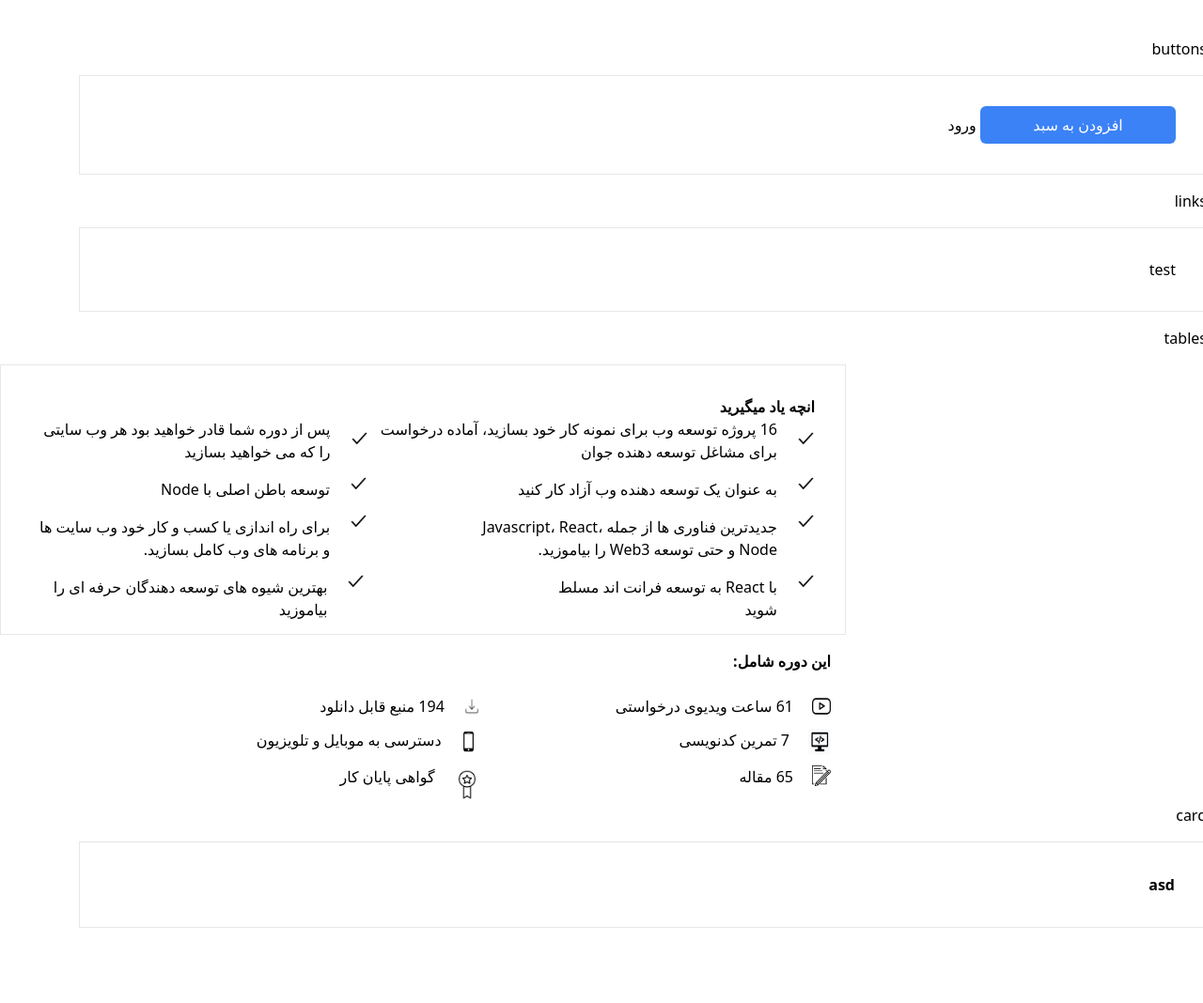
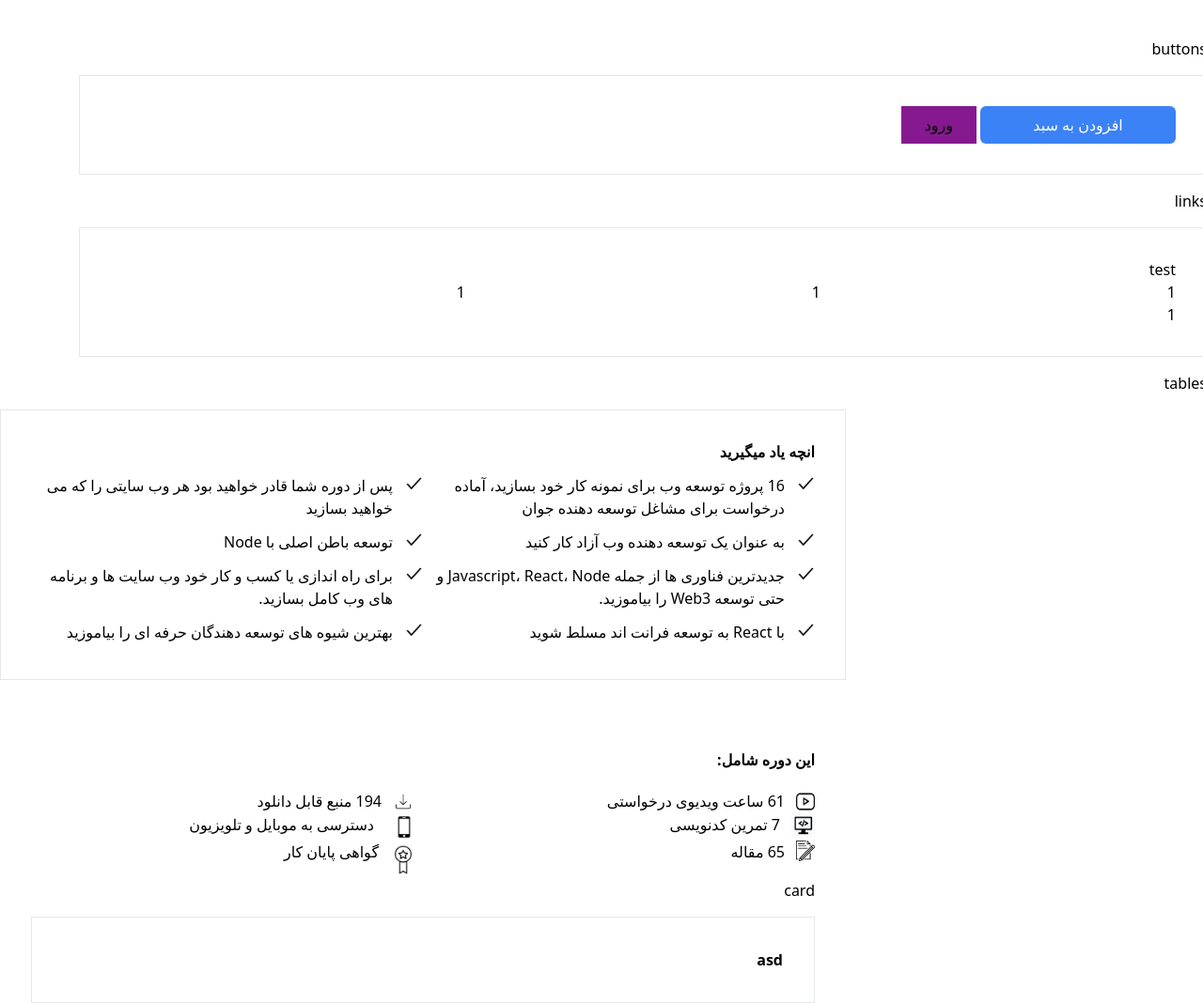
Before and after one commit to rahimifh/Elearning, a Python web app: template src/templates/components.html in a window 1280 px wide; the page is wider, and only the part inside the window is pictured. Shown: that part at 94% size. Before the commit the page ends 988 px from the top of that part, so only its background shows below. Run offline with Jinja, Linux system fonts and the light colour scheme; the template is opened without the code that fills it, so the values that code supplies are empty.

Commit message:
I improved the table

```diff
--- a/src/assets/css/output-tailwind.css
+++ b/src/assets/css/output-tailwind.css
@@ -662,24 +654,12 @@ video {
   margin-bottom: 1rem;
 }
 
-.mr-20 {
-  margin-right: 5rem;
-}
-
 .mr-3 {
   margin-right: 0.75rem;
 }
 
 .mr-36 {
   margin-right: 9rem;
-}
-
-.mr-40 {
-  margin-right: 10rem;
-}
-
-.mr-48 {
-  margin-right: 12rem;
 }
 
 .mr-5 {
@@ -710,8 +690,84 @@ video {
   margin-top: 10rem;
 }
 
+.mt-5 {
+  margin-top: 1.25rem;
+}
+
 .mt-6 {
   margin-top: 1.5rem;
+}
+
+.mt-20 {
+  margin-top: 5rem;
+}
+
+.mt-28 {
+  margin-top: 7rem;
+}
+
+.mt-16 {
+  margin-top: 4rem;
+}
+
+.mr-16 {
+  margin-right: 4rem;
+}
+
+.mr-2 {
+  margin-right: 0.5rem;
+}
+
+.mr-1 {
+  margin-right: 0.25rem;
+}
+
+.mr-\[2px\] {
+  margin-right: 2px;
+}
+
+.mr-\[20px\] {
+  margin-right: 20px;
+}
+
+.mr-\[1px\] {
+  margin-right: 1px;
+}
+
+.mr-\[3px\] {
+  margin-right: 3px;
+}
+
+.mr-\[15px\] {
+  margin-right: 15px;
+}
+
+.mr-\[18px\] {
+  margin-right: 18px;
+}
+
+.mr-\[16px\] {
+  margin-right: 16px;
+}
+
+.mr-\[13px\] {
+  margin-right: 13px;
+}
+
+.mr-\[10px\] {
+  margin-right: 10px;
+}
+
+.mr-\[12px\] {
+  margin-right: 12px;
+}
+
+.mr-\[8px\] {
+  margin-right: 8px;
+}
+
+.mr-\[7px\] {
+  margin-right: 7px;
 }
 
 .flex {
@@ -762,8 +822,24 @@ video {
   height: auto;
 }
 
-.h-32 {
-  height: 8rem;
+.h-\[30px\] {
+  height: 30px;
+}
+
+.h-\[23px\] {
+  height: 23px;
+}
+
+.h-\[24px\] {
+  height: 24px;
+}
+
+.h-\[25px\] {
+  height: 25px;
+}
+
+.h-\[29px\] {
+  height: 29px;
 }
 
 .min-h-screen {
@@ -772,6 +848,14 @@ video {
 
 .w-10 {
   width: 2.5rem;
+}
+
+.w-20 {
+  width: 5rem;
+}
+
+.w-32 {
+  width: 8rem;
 }
 
 .w-52 {
@@ -814,20 +898,36 @@ video {
   width: 900px;
 }
 
+.w-auto {
+  width: auto;
+}
+
 .w-screen {
   width: 100vw;
 }
 
-.w-auto {
-  width: auto;
+.w-\[23px\] {
+  width: 23px;
 }
 
-.w-32 {
-  width: 8rem;
+.w-\[25px\] {
+  width: 25px;
 }
 
-.w-full {
-  width: 100%;
+.w-\[36px\] {
+  width: 36px;
+}
+
+.w-\[21px\] {
+  width: 21px;
+}
+
+.w-\[22px\] {
+  width: 22px;
+}
+
+.w-\[40px\] {
+  width: 40px;
 }
 
 .grid-cols-2 {
@@ -878,14 +978,29 @@ video {
   border-top-width: 8px;
 }
 
+.bg-blue-300 {
+  --tw-bg-opacity: 1;
+  background-color: rgb(147 197 253 / var(--tw-bg-opacity));
+}
+
 .bg-blue-700 {
   --tw-bg-opacity: 1;
   background-color: rgb(29 78 216 / var(--tw-bg-opacity));
 }
 
+.bg-fuchsia-800 {
+  --tw-bg-opacity: 1;
+  background-color: rgb(134 25 143 / var(--tw-bg-opacity));
+}
+
 .bg-gray-200 {
   --tw-bg-opacity: 1;
   background-color: rgb(229 231 235 / var(--tw-bg-opacity));
+}
+
+.bg-gray-600 {
+  --tw-bg-opacity: 1;
+  background-color: rgb(75 85 99 / var(--tw-bg-opacity));
 }
 
 .bg-gray-800 {
--- a/src/templates/components.html
+++ b/src/templates/components.html
@@ -21,6 +21,12 @@ h-auto">
     <div class="w-auto h-auto border my-4 p-8">
 
         <a href="#">test</a>
+        <div class="grid grid-cols-3">
+            <div>1</div>
+            <div>1</div>
+            <div>1</div>
+            <div>1</div>
+        </div>
 
 
 
@@ -28,52 +34,70 @@ h-auto">
     <h2 class="mx-auto">tables</h2>
     <div class="w-[900px] h-72 border  my-4 p-8 m-96 grid-cols-2 ">
                    <h1 class="font-bold">انچه یاد میگیرید</h1>
-                    <div class="flex">
-                        <img class="w-[20px] h-[20px] mt-3"  src="../assets/images/4photoshop-icon-tick-آیکون-تیک-وکتور.jpg" alt="">
-                        <div class="mr-5" >16 پروژه توسعه وب برای نمونه کار خود بسازید، آماده درخواست برای مشاغل توسعه دهنده جوان</div>
-                        <img class="w-[20px]  h-[20px] mt-3" src="../assets/images/4photoshop-icon-tick-آیکون-تیک-وکتور.jpg" alt="">
-                        <div class="mr-5">پس از دوره شما قادر خواهید بود هر وب سایتی را که می خواهید بسازید</div>
+                   <div  class="grid grid-cols-2">
+
+                    <div class="flex mt-3">
+                        <img class="w-[20px] h-[20px] "  src="../assets/images/4photoshop-icon-tick-آیکون-تیک-وکتور.jpg" alt="">
+                        <div class="mr-3" >16 پروژه توسعه وب برای نمونه کار خود بسازید، آماده درخواست برای مشاغل توسعه دهنده جوان</div>
                     </div>
-                    <div class="flex">
-                            <img class="w-[20px] h-[20px] mt-3"  src="../assets/images/4photoshop-icon-tick-آیکون-تیک-وکتور.jpg" alt="">
-                            <div class="mr-5 mt-4">به عنوان یک توسعه دهنده وب آزاد کار کنید</div>
-                            <img class="w-[20px] h-[20px] mt-3 mr-40"  src="../assets/images/4photoshop-icon-tick-آیکون-تیک-وکتور.jpg" alt="">
-                            <div class="mr-5 mt-4">توسعه باطن اصلی با Node</div>
+                    <div  class="flex mt-3">
+                        <img class="w-[20px]  h-[20px]" src="../assets/images/4photoshop-icon-tick-آیکون-تیک-وکتور.jpg" alt="">
+                        <div class="mr-3">پس از دوره شما قادر خواهید بود هر وب سایتی را که می خواهید بسازید</div>
                     </div>
-                    <div class="flex">
-                            <img class="w-[20px] h-[20px] mt-3 "  src="../assets/images/4photoshop-icon-tick-آیکون-تیک-وکتور.jpg" alt="">
-                            <div class="mr-5 mt-4">جدیدترین فناوری ها از جمله Javascript، React، Node و حتی توسعه Web3 را بیاموزید.</div>
-                            <img class="w-[20px] h-[20px] mt-3 mr-20"  src="../assets/images/4photoshop-icon-tick-آیکون-تیک-وکتور.jpg" alt="">
-                            <div class="mr-5 mt-4">برای راه اندازی یا کسب و کار خود وب سایت ها و برنامه های وب کامل بسازید.</div>
+                    <div  class="flex mt-3">
+                            <img class="w-[20px] h-[20px] "  src="../assets/images/4photoshop-icon-tick-آیکون-تیک-وکتور.jpg" alt="">
+                            <div class="mr-3">به عنوان یک توسعه دهنده وب آزاد کار کنید</div>
                     </div>
-                    <div class="flex">
-                            <img class="w-[20px] h-[20px] mt-3 "  src="../assets/images/4photoshop-icon-tick-آیکون-تیک-وکتور.jpg" alt="">
-                            <div class="mr-5 mt-4">با React به توسعه فرانت اند مسلط شوید</div>
-                            <img class="w-[20px] h-[20px] mt-3 mr-48"  src="../assets/images/4photoshop-icon-tick-آیکون-تیک-وکتور.jpg" alt="">
-                            <div class="mr-5 mt-4">بهترین شیوه های توسعه دهندگان حرفه ای را بیاموزید</div>
+                    <div  class="flex mt-3">
+                        <img class="w-[20px] h-[20px] "  src="../assets/images/4photoshop-icon-tick-آیکون-تیک-وکتور.jpg" alt="">
+                        <div class="mr-3">توسعه باطن اصلی با Node</div>
+                    </div>
+                    <div  class="flex mt-3">
+                        <img class="w-[20px] h-[20px] "  src="../assets/images/4photoshop-icon-tick-آیکون-تیک-وکتور.jpg" alt="">
+                        <div class="mr-3">جدیدترین فناوری ها از جمله Javascript، React، Node و حتی توسعه Web3 را بیاموزید.</div>
+                    </div>
+                    <div  class="flex mt-3">
+                            <img class="w-[20px] h-[20px] "  src="../assets/images/4photoshop-icon-tick-آیکون-تیک-وکتور.jpg" alt="">
+                            <div class="mr-3">برای راه اندازی یا کسب و کار خود وب سایت ها و برنامه های وب کامل بسازید.</div>
+                    </div>
+                    <div  class="flex mt-3">
+                            <img class="w-[20px] h-[20px]  "  src="../assets/images/4photoshop-icon-tick-آیکون-تیک-وکتور.jpg" alt="">
+                            <div class="mr-3">با React به توسعه فرانت اند مسلط شوید</div>
+
+                    </div>
+                    <div  class="flex mt-3">
+                        <img class="w-[20px] h-[20px] "  src="../assets/images/4photoshop-icon-tick-آیکون-تیک-وکتور.jpg" alt="">
+                        <div class="mr-3">بهترین شیوه های توسعه دهندگان حرفه ای را بیاموزید</div>
                     </div>
                 </div>
-                <div class="mr-[400px]">
-                    <h1 class="font-bold">این دوره شامل:</h1>
-                    <div class="flex mt-6">
-                        <img class="w-[20px]" src="../assets/images/2.png" alt="">
-                        <div class="mr-5">61 ساعت ویدیوی درخواستی</div>
-                        <img  class="w-[18px] mr-36" src="../assets/images/load.jpg" alt="">
-                        <div class="mr-5">194 منبع قابل دانلود</div>
+
+                      <h1 class="font-bold mt-28">این دوره شامل:</h1>
+                      <div class="grid grid-cols-2 mt-5">
+                        <div class="flex ">
+                            <img class="w-[20px]" src="../assets/images/2.png" alt="">
+                            <div class="mr-3">61 ساعت ویدیوی درخواستی</div>
+                        </div>
+                        <div class="flex ">
+                            <img  class="w-[22px] mr-[10px]" src="../assets/images/load.jpg" alt="">
+                            <div class="mr-3">194 منبع قابل دانلود</div>
+                        </div>
+                        <div  class="flex ">
+                            <img class="w-[25px] h-[25px]" src="../assets/images/4photoshop-icon-programming-آیکون-برنامه-نویسی.jpg" alt="">
+                            <div  class="mr-3">7 تمرین کدنویسی</div>
+                        </div>
+                        <div class="flex  ">
+                            <img class="w-[40px] h-[29px] " src="../assets/images/images.png" alt="">
+                            <div class="mr-3">دسترسی به موبایل و تلویزیون</div>
+                        </div>
+                        <div class="flex ">
+                            <img class="w-[20px] h-[22px] " src="../assets/images/مقاله.png" alt="">
+                            <div  class="mr-3">65 مقاله</div>
+                        </div>
+                        <div class="flex ">
+                            <img class="w-[28px] mr-[7px]"  src="../assets/images/مدال.jpg" alt="">
+                            <div  class="mr-3">گواهی پایان کار</div>
+                        </div>
                     </div>
-                    <div  class="flex mt-3">
-                        <img class="w-[24px]" src="../assets/images/4photoshop-icon-programming-آیکون-برنامه-نویسی.jpg" alt="">
-                        <div  class="mr-5">7 تمرین کدنویسی</div>
-                        <img class="w-[33px] mr-52" src="../assets/images/images.png" alt="">
-                        <div  class="mr-3">دسترسی به موبایل و تلویزیون</div>
-                    </div>
-                    <div class="flex mt-3">
-                        <img class="w-[20px] h-[22px] " src="../assets/images/مقاله.png" alt="">
-                        <div  class="mr-5">65 مقاله</div>
-                        <img class="w-[28px] mr-[276px]"  src="../assets/images/مدال.jpg" alt="">
-                        <div  class="mr-5">گواهی پایان کار</div>
-                    </div>
-                </div>
 
     <h2 class="mx-auto">card</h2>
     <div class="w-auto h-auto border my-4 p-8">
```
Also changed, not shown: other parts of src/assets/css/output-tailwind.css (+24 -48 lines).
